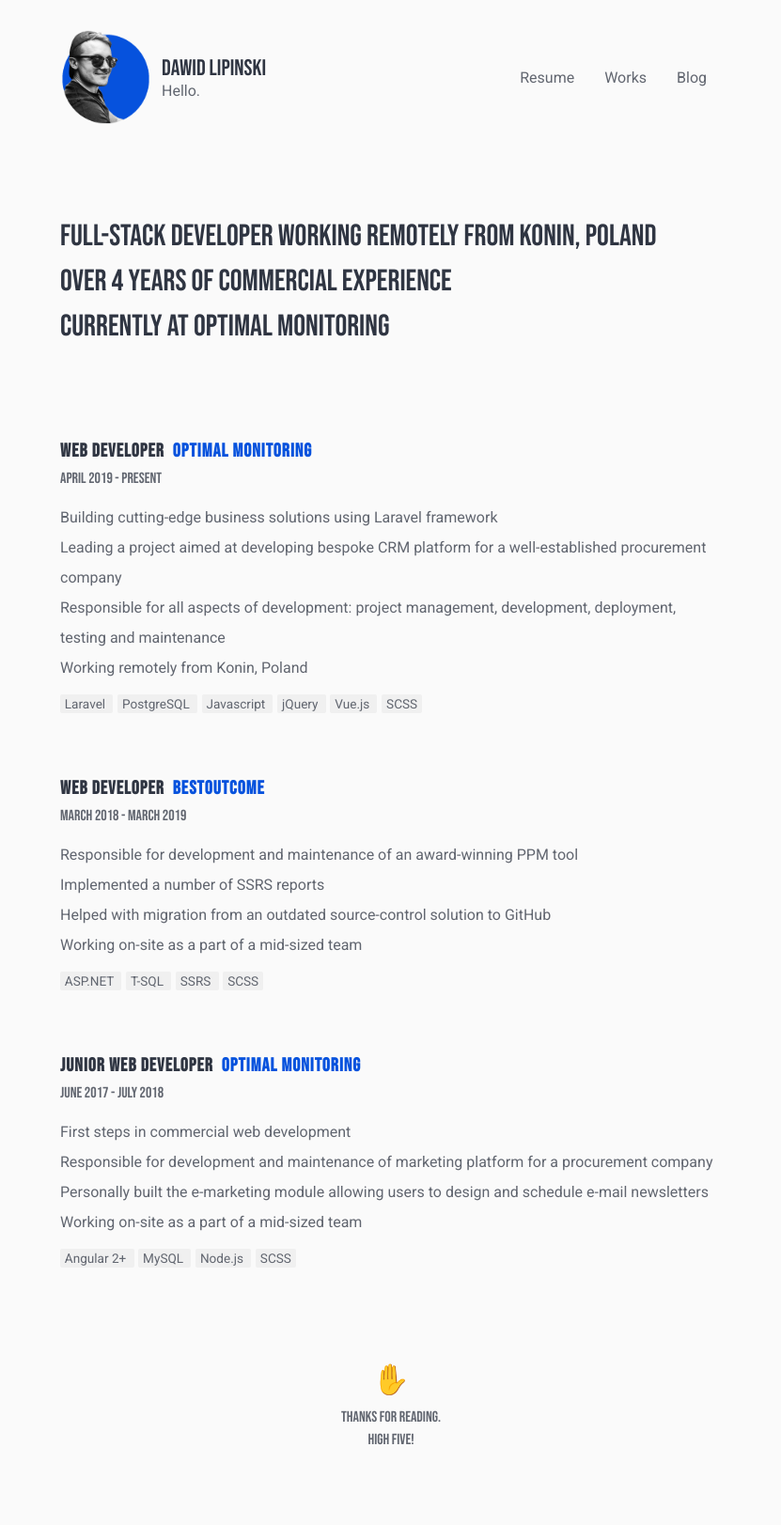
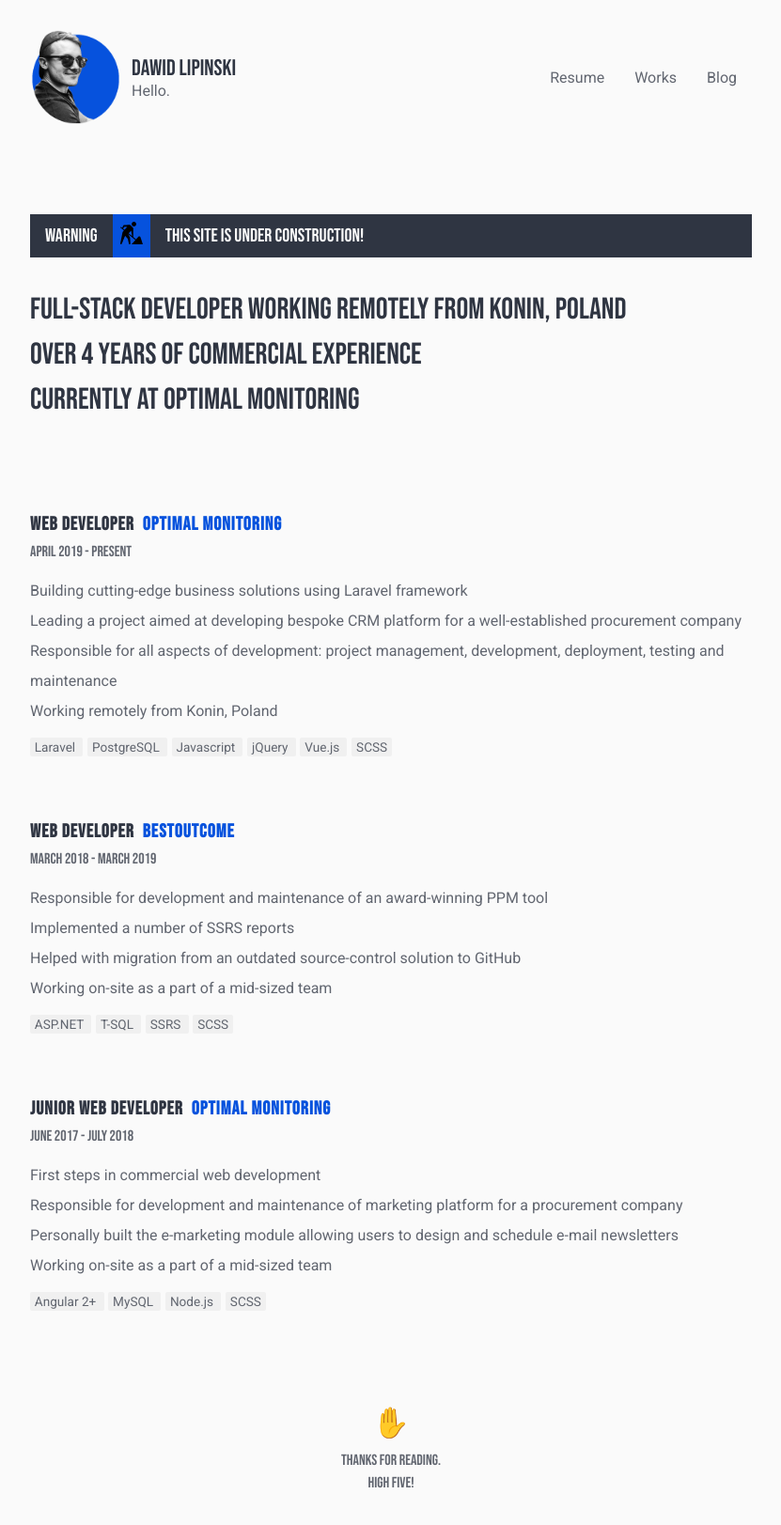
Before and after one commit to dawidlipinski/dawidlipinski.github.io, a Jekyll site: the page built from index.md, in a window 1280 px wide. Shown: the whole page at 94% size, without its empty margins (224-1055 px from the left). Built offline with Jekyll 4.4.1, drawn with Linux system fonts in a browser that asks for light colours; before the commit the page ends 1577 px from its top, so only the background shows below that.

Commit message:
Header works

```diff
--- a/_layouts/default.html
+++ b/_layouts/default.html
@@ -9,7 +9,20 @@
     <link rel="icon" type="image/svg+xml" href="{{ "/assets/favicon.svg" | relative_url }}" />
   </head>
   <body>
-      {% include header.html %}
-      {{ content }}
+      <div class="container">
+        {% include header.html %}
+          <div class="wip">
+              <div class="container">
+                  Warning
+                  <span class="wip__icon">
+                        <img src="{{ "/assets/icons/wip.svg" | relative_url }}" alt="">
+                  </span>
+                  <p>
+                      This site is under construction!
+                  </p>
+              </div>
+          </div>
+        {{ content }}
+      </div>
   </body>
 </html>
--- a/_sass/main.scss
+++ b/_sass/main.scss
@@ -2,15 +2,44 @@
 
 @import "reset";
 @import "variables";
+
+.wip {
+  margin: 2rem 0;
+  padding-left: 1rem;
+  background-color: $body-color;
+  color: $background-color;
+  font-family: $font-display;
+  font-size: 1.25em;
+  z-index: 1200;
+
+  .container {
+    display: flex;
+    flex-direction: row;
+    align-items: center;
+  }
+
+  &__icon {
+    background-color: $color-accent-dark;
+    padding: 0.5rem;
+    margin: 0 1rem;
+  }
+}
 
 body {
   background: $background-color;
   color: $body-color;
   font-family: $body-font;
   font-size: 16px;
+  padding: 2rem;
+
+  &.site-wip {
+    padding-top: 8em;
+  }
+}
+
+.container {
   max-width: 768px;
   margin: 0 auto;
-  padding: 2rem;
 }
 
 .bg-accent-dark {
```
Also changed, not shown: assets/icons/wip.svg (added).
